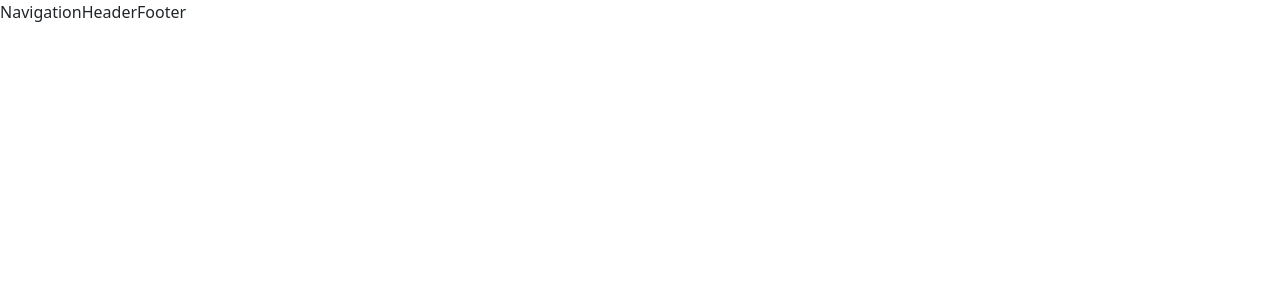
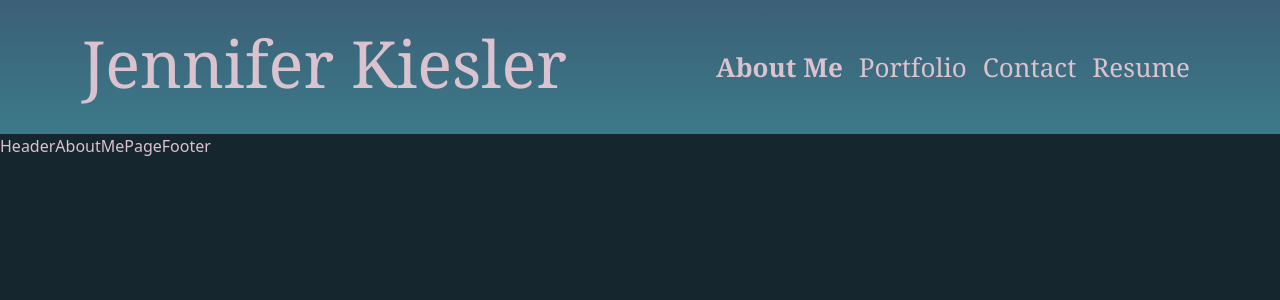
Before and after one commit to JenniferKiesler/kiesler-react-portfolio, a React (Create React App) app: page / in a window 1280 px wide. Shown: the top 300 px of the page. Built offline with nearby package versions, Linux system fonts and the light colour scheme.

Commit message:
adds renderView, Navigation.js, and styles navbar

```diff
--- a/src/App.css
+++ b/src/App.css
@@ -1,6 +1,54 @@
+:root {
+  --backgroundColor: #16262e;
+  --navbarColor1: #3b5f76;
+  --navbarColor2: #3c7a89;
+  --fontColor: #dbc2cf;
+  --hoverColor: #9fa2b2;
+}
+
 .App {
   text-align: center;
 }
+
+body {
+  background: var(--backgroundColor);
+  color: var(--fontColor);
+}
+
+nav {
+  background-image: linear-gradient(var(--navbarColor1), var(--navbarColor2));
+  color: var(--fontColor);
+  font-family:Cambria, Cochin, Georgia, Times, 'Times New Roman', serif;
+  /* font-family: Georgia, 'Times New Roman', Times, serif; */
+}
+
+.nav-name {
+  font-size: 65px;
+}
+
+.nav-link {
+  color: var(--fontColor);
+  font-size: 26px;
+}
+
+.navbar-nav .nav-link.active, .navbar-nav .show>.nav-link {
+  color: var(--fontColor);
+}
+
+.nav-link:hover {
+  color: var(--hoverColor);
+}
+
+@media (max-width: 768px) {
+  .navbar .container {
+    justify-content: center;
+    text-align: center;
+  }
+}
+
+/* .current-page {
+  color: var(--fontColor);
+} */
 
 /* .App-logo {
   height: 40vmin;
--- a/src/App.js
+++ b/src/App.js
@@ -9,10 +9,33 @@ import ContactPage from './pages/contact'
 import ResumePage from './pages/resume'
 
 function App() {
+  const [view, setView] = useState('about')
+
+  const renderView = () => {
+    if (view === 'about') {
+      return <AboutMePage />
+    } else if (view === 'portfolio') {
+      return <PortfolioPage />
+    } else if (view === 'contact') {
+      return <ContactPage />
+    } else if (view === 'resume') {
+      return <ResumePage />
+    } else {
+      return 'No matching view found'
+    }
+  }
+
   return (
     <>
-      <Navigation />
-      <Header />
+      <Navigation
+        view={view}
+        setView={setView}
+      />
+      <Header
+        view={view}
+        setView={setView}
+      />
+      { renderView() }
       <Footer />
     </>
   );
--- a/src/components/Navigation.js
+++ b/src/components/Navigation.js
@@ -1,5 +1,49 @@
-const Navigation = props => {
-  return 'Navigation'
+const Navigation = ({ view, setView }) => {
+  return (
+    <nav className="navbar navbar-expand-lg p-4">
+      <div className="container">
+        <h1 className="nav-name">Jennifer Kiesler</h1>
+          <ul className="navbar-nav fs-3">
+            <li className="nav-item">
+              <a
+                onClick={() => setView('about')}
+                className={`nav-link ${view === 'about' ? 'active fw-bold' : ''}`}
+                href="#"
+              >
+                About Me
+              </a>
+            </li>
+            <li className="nav-item">
+              <a
+                onClick={() => setView('portfolio')}
+                className={`nav-link ${view === 'portfolio' ? 'active fw-bold' : ''}`}
+                href="#"
+              >
+                Portfolio
+              </a>
+            </li>
+            <li className="nav-item">
+              <a
+                onClick={() => setView('contact')}
+                className={`nav-link ${view === 'contact' ? 'active fw-bold' : ''}`}
+                href="#"
+              >
+                Contact
+              </a>
+            </li>
+            <li className="nav-item">
+              <a
+                onClick={() => setView('resume')}
+                className={`nav-link ${view === 'resume' ? 'active fw-bold' : ''}`}
+                href="#"
+              >
+                Resume
+              </a>
+            </li>
+          </ul>
+      </div>
+    </nav>
+  )
 }
 
 export default Navigation
```
